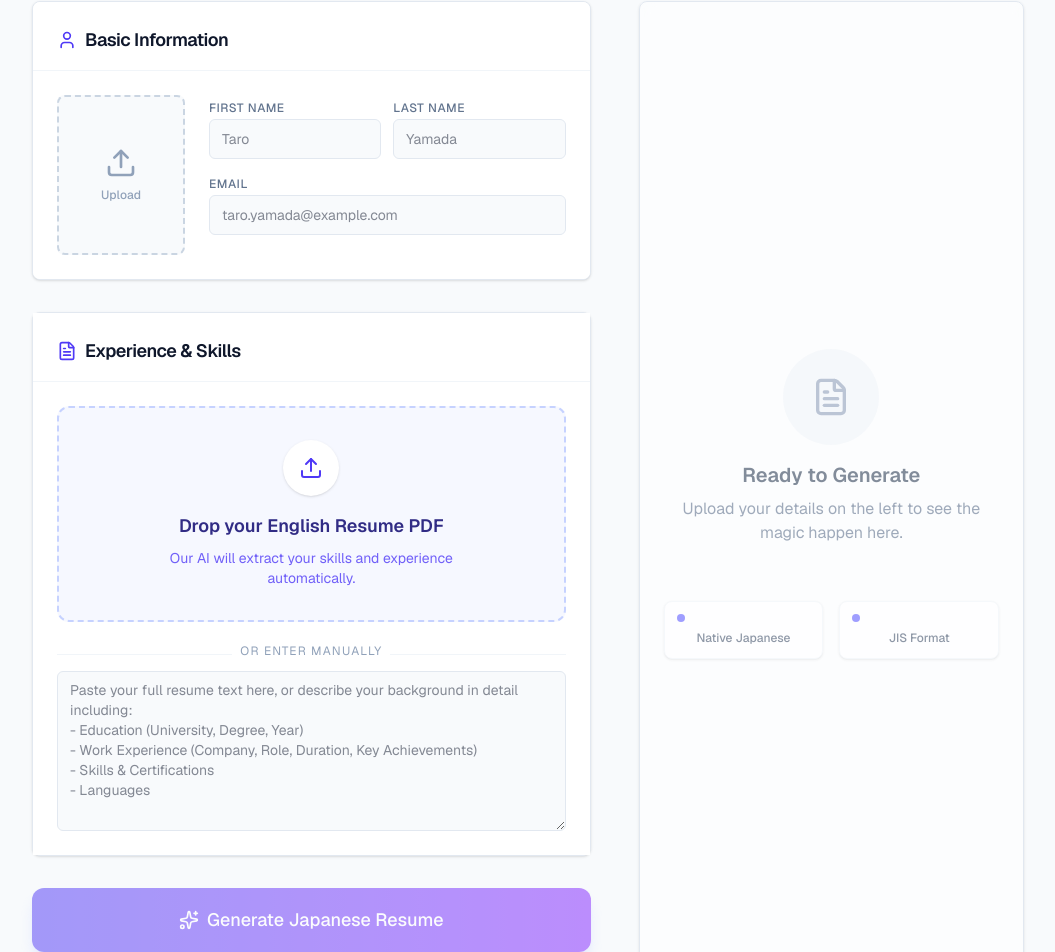
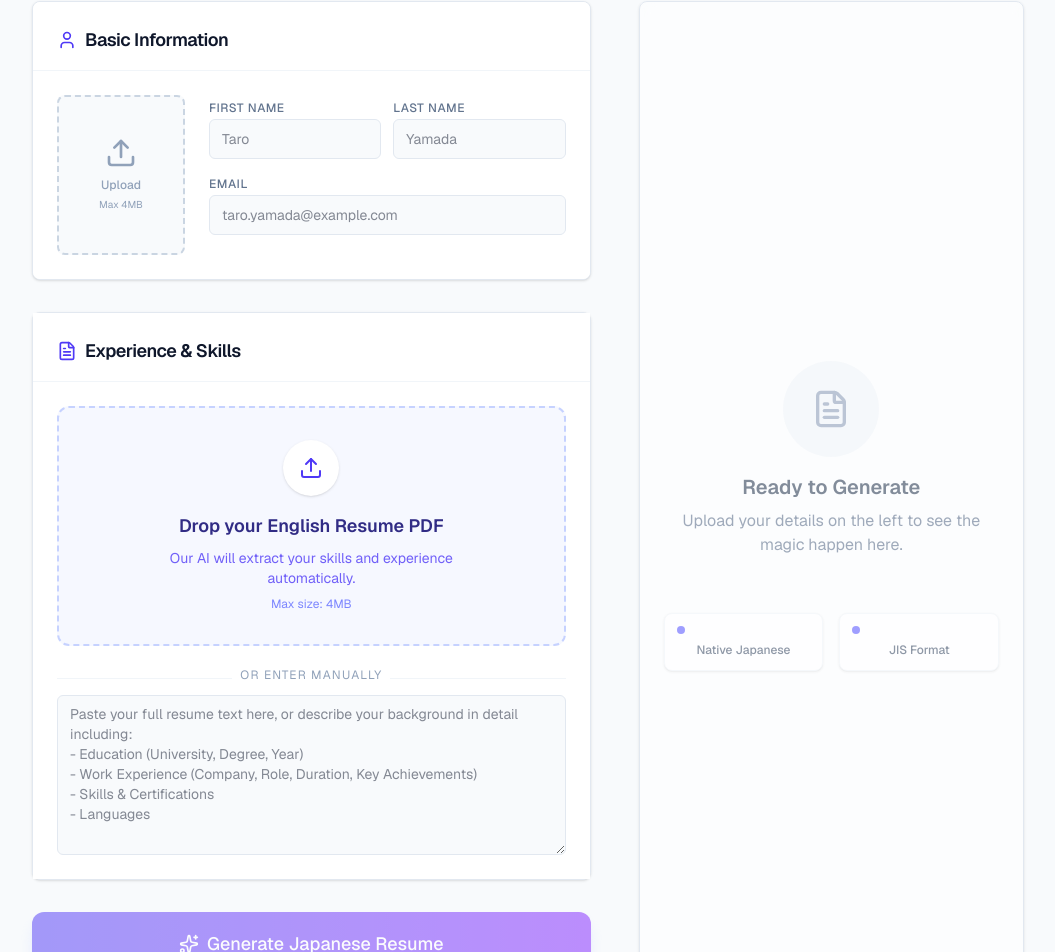
Before and after one commit to kyoheinishi-phinx/AI-rirekisho-builder, a Next.js app: page / in a window 1280 px wide. Shown: the part 1400-2352 px from the top of the page, without its empty margins (112-1167 px from the left). Built offline with nearby package versions, Linux system fonts and the light colour scheme.

Commit message:
Display file size limits (Max 4MB) for photo and PDF upload

```diff
--- a/src/app/page.tsx
+++ b/src/app/page.tsx
@@ -333,6 +333,7 @@ export default function Home() {
                           >
                             <Upload className="w-8 h-8 mb-2" />
                             <span className="text-xs font-medium">Upload</span>
+                            <span className="text-[10px] text-slate-400 mt-1">Max 4MB</span>
                             <input ref={photoInputRef} type="file" accept="image/*" className="hidden" onChange={handlePhotoUpload} />
                           </div>
                        )}
@@ -399,6 +400,9 @@ export default function Home() {
                             <h4 className="text-lg font-semibold text-indigo-900">Drop your English Resume PDF</h4>
                             <p className="text-indigo-600/80 text-sm mt-2 max-w-xs mx-auto">
                               Our AI will extract your skills and experience automatically.
+                            </p>
+                            <p className="text-indigo-400 text-xs mt-2">
+                              Max size: 4MB
                             </p>
                           </>
                         )}
```
